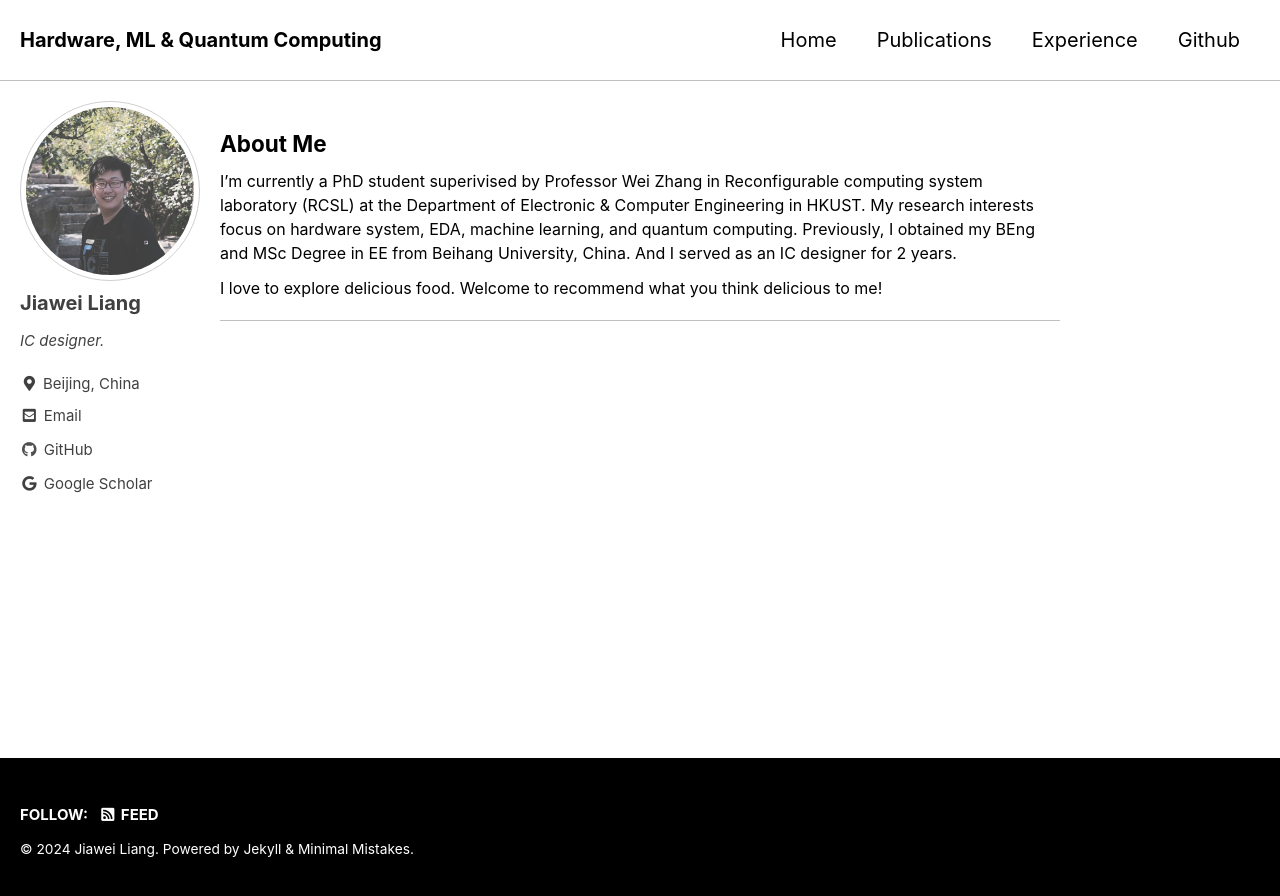
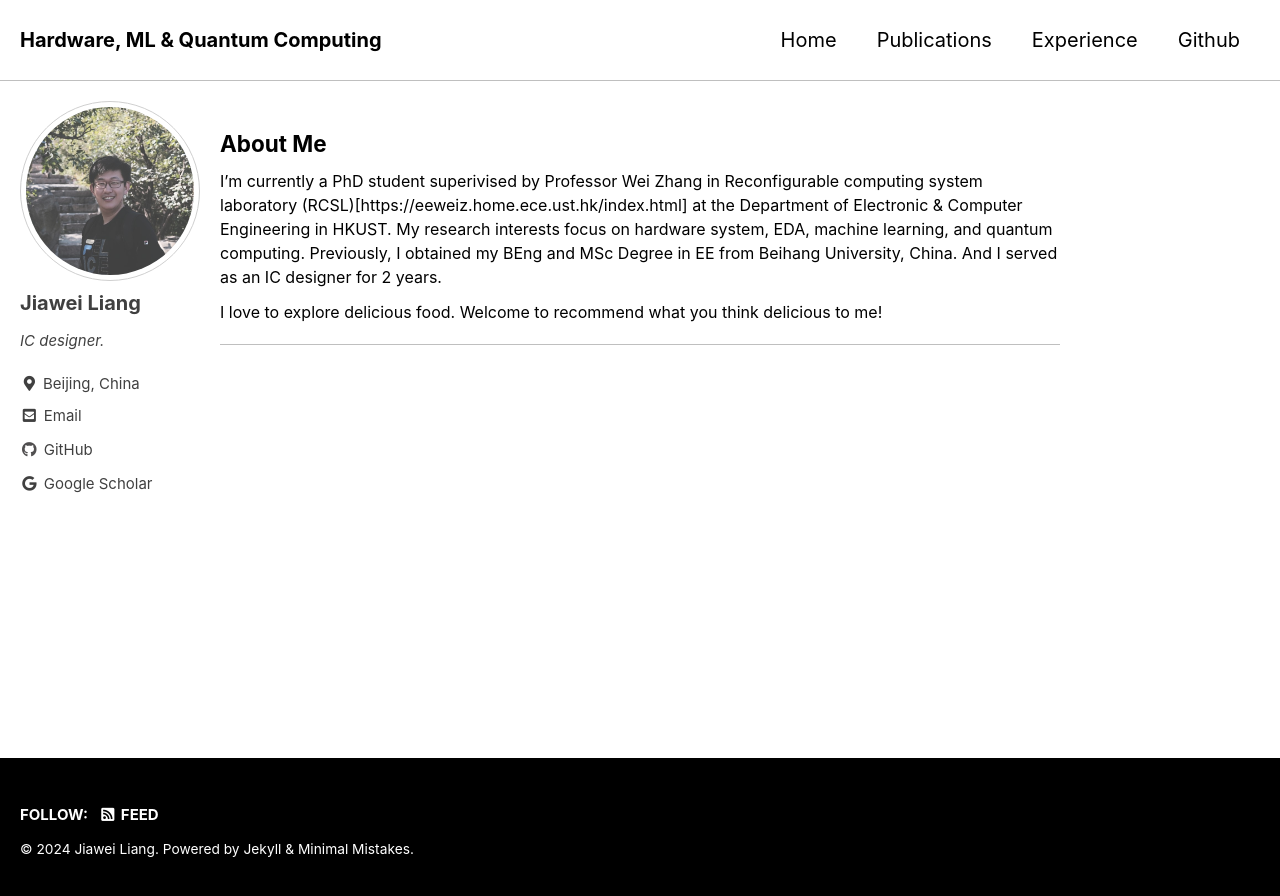
Before and after one commit to MasLiang/MasLiang.github.io, a Jekyll site: the page built from index.md, in a window 1280 px wide. Shown: the top 896 px of the page. Built offline with Jekyll 4.4.1, drawn with Linux system fonts in a browser that asks for light colours; cached includes are drawn as plain includes; some of the changed lines change nothing that is shown.

Commit message:
Update index.md
add super link

```diff
--- a/index.md
+++ b/index.md
@@ -5,7 +5,7 @@
 ---
 ### About Me
 
-I'm currently a PhD student superivised by Professor Wei Zhang in Reconfigurable computing system laboratory (RCSL) at the Department of Electronic & Computer Engineering in HKUST. My research interests focus on hardware system, EDA, machine learning, and quantum computing.
+I'm currently a PhD student superivised by Professor Wei Zhang in Reconfigurable computing system laboratory (RCSL)[https://eeweiz.home.ece.ust.hk/index.html] at the Department of Electronic & Computer Engineering in HKUST. My research interests focus on hardware system, EDA, machine learning, and quantum computing.
 Previously, I obtained my BEng and MSc Degree in EE from Beihang University, China. And I served as an IC designer for 2 years.
 
 I love to explore delicious food. Welcome to recommend what you think delicious to me!
```
